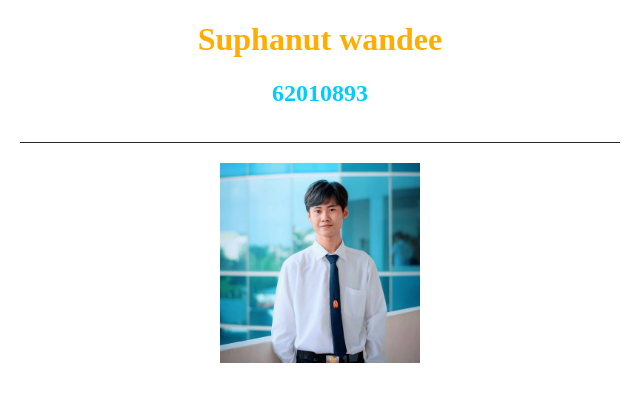
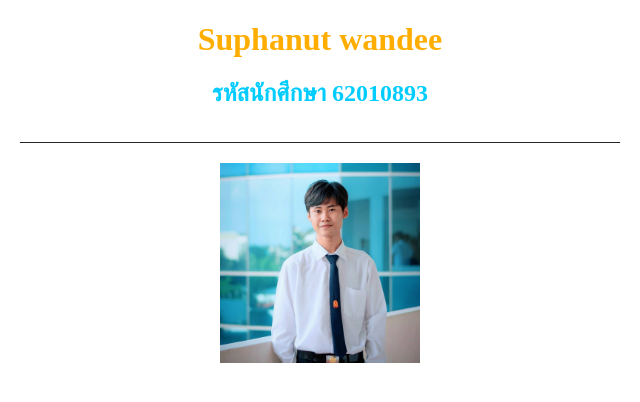
Before and after one commit to Filmsuphanut/filmsuphanut.github.io, a plain HTML site: page page/index.html in a window 1280 px wide. Shown: the whole page, without its empty margins (320-960 px from the left). Drawn offline with Linux system fonts and the light colour scheme.

Commit message:
Update index.html

```diff
--- a/page/index.html
+++ b/page/index.html
@@ -2,6 +2,7 @@
 <html>
     <head>
         <title>Page Title</title>
+        <meta charset="UTF-8">
     </head>
 
     <body>
@@ -14,7 +15,7 @@
 
         <div class="block">
             <h1  style="color:rgb(255, 174, 0)">Suphanut wandee</h1>
-            <h2 style="color:rgb(0, 204, 255)">62010893</h2>
+            <h2 style="color:rgb(0, 204, 255)">รหัสนักศึกษา 62010893</h2>
             <p3>___________________________________________________________________________</p3>
             <br></br>
             <img src="image\me.jpg" style="width:200px">
```
